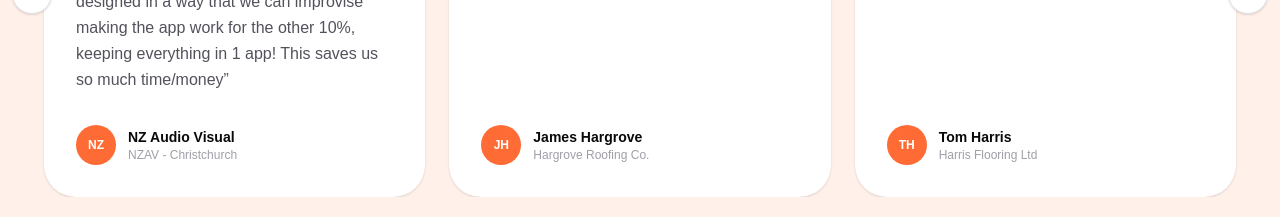
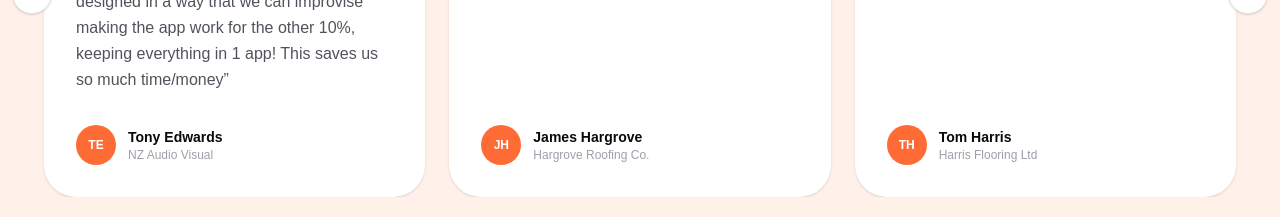
Before and after one commit to barrytheai/quotecore, a Next.js app: page / in a window 1280 px wide. Shown: the part 1500-1717 px from the top of the page. Built offline with nearby package versions, Linux system fonts and the light colour scheme.

Commit message:
Update NZAV testimonial: Tony Edwards, NZ Audio Visual

```diff
--- a/app/page.tsx
+++ b/app/page.tsx
@@ -158,11 +158,11 @@ export default function HomePage() {
 
   const testimonials = [
     {
-      name: "NZ Audio Visual",
-      business: "NZAV - Christchurch",
+      name: "Tony Edwards",
+      business: "NZ Audio Visual",
       quote:
         "Its been hard as an AV company offering very diverse services to find a 1 app does it all solution, but after using QuoteCore+ this is as good as we've found, it does 90% of what we need it to perfectly, and the apps designed in a way that we can improvise making the app work for the other 10%, keeping everything in 1 app! This saves us so much time/money",
-      initials: "NZ",
+      initials: "TE",
     },
     {
       name: "James Hargrove",
```
